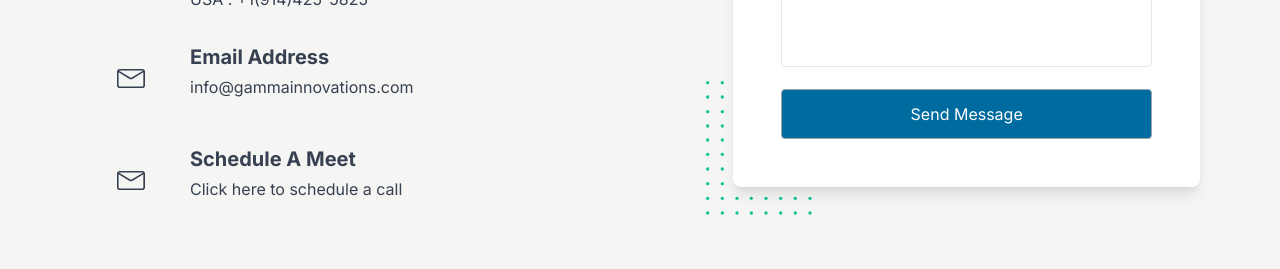
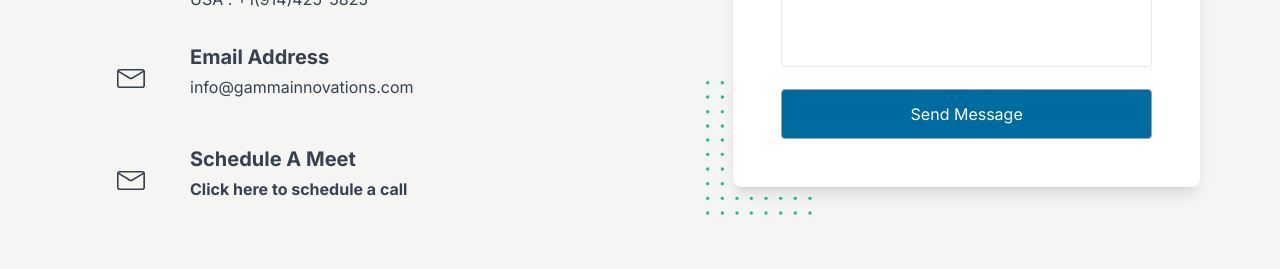
Before and after one commit to ArkaPrabhaChowdhury/gamma, a Next.js app: page / in a window 1280 px wide. Shown: the part 4814-5083 px from the top of the page. Built offline with nearby package versions, Linux system fonts and the light colour scheme.

Commit message:
changed contact

```diff
--- a/src/app/(components)/Contact.jsx
+++ b/src/app/(components)/Contact.jsx
@@ -101,7 +101,7 @@ const Contact = () => {
                      Schedule A Meet
                     </h4>
                     <a href="https://gammainnovations.zohobookings.in/#/customer/203853000000034018?booknow=true" className="text-base text-body-color">
-                      Click here to schedule a call
+                     <b> Click here to schedule a call </b>
                     </a>
                   </div>
                 </div>
```
